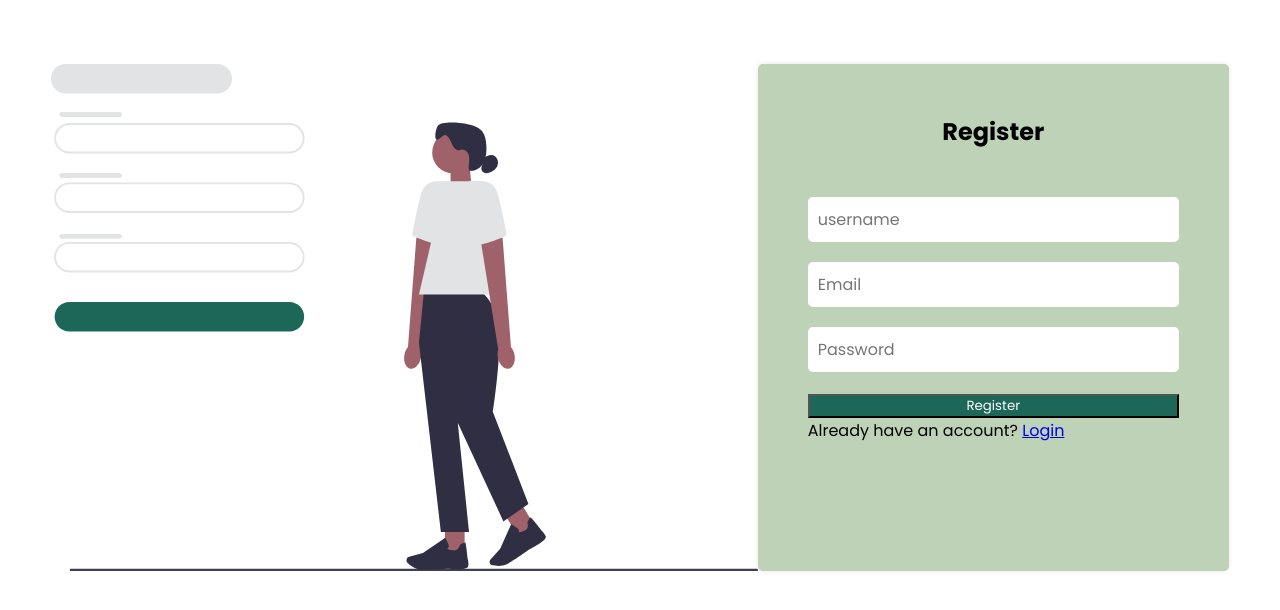
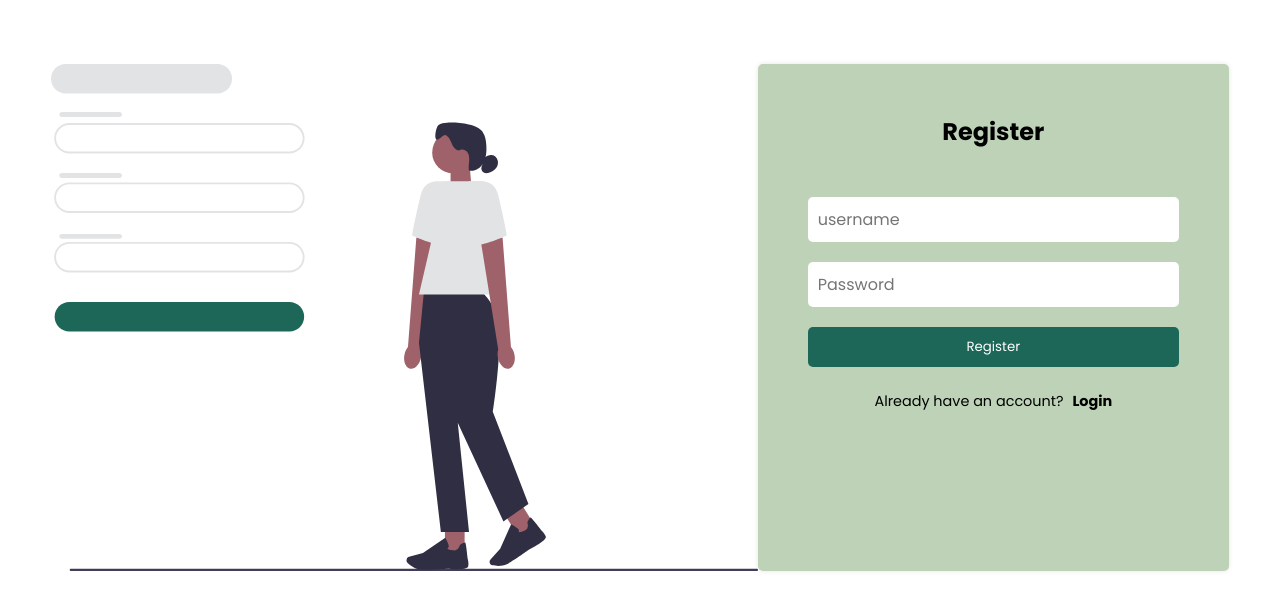
Before and after one commit to Hannah-Liao/homework3, a React (Create React App) app: page / in a window 1280 px wide. Shown: the top 610 px of the page. Built offline with nearby package versions, Linux system fonts and the light colour scheme; a web font is replaced by a local one.

Commit message:
refactor

```diff
--- a/src/App.css
+++ b/src/App.css
@@ -39,6 +39,19 @@ h2 {
 	width: 100%;
 }
 
+.auth-container p {
+	font-size: 0.9rem;
+	margin-top: 1.5rem;
+	text-align: center;
+}
+
+.auth-container p a {
+	color: var(--heading-color);
+	text-decoration: none;
+	margin-left: 5px;
+	font-weight: 700;
+}
+
 .auth-container h2 {
 	margin-bottom: 3rem;
 	text-align: center;
@@ -62,9 +75,12 @@ input:focus {
 }
 
 .auth_btn {
-	background: var(--primary-color) !important;
+	background: var(--primary-color);
+	border: none;
+	border-radius: 5px;
+	padding: 10px;
 	width: 100%;
-	color: #fff !important;
+	color: #fff;
 	cursor: pointer;
 }
 
--- a/src/pages/signup/SignUp.jsx
+++ b/src/pages/signup/SignUp.jsx
@@ -5,7 +5,6 @@ import registerImg from '../../assets/sign_up.svg';
 
 const SignUp = () => {
 	const [username, setUsername] = useState('');
-	const [email, setEmail] = useState('');
 	const [password, setPassword] = useState('');
 
 	const navigate = useNavigate();
@@ -17,7 +16,7 @@ const SignUp = () => {
 
 	return (
 		<section className='auth'>
-			<img src={registerImg} alt='' />
+			<img src={registerImg} alt='register imgage' />
 
 			<div className='auth-container'>
 				<form onSubmit={handleSubmit}>
@@ -29,15 +28,6 @@ const SignUp = () => {
 							placeholder='username'
 							value={username}
 							onChange={(e) => setUsername(e.target.value)}
-						/>
-					</div>
-					<div className='form-group'>
-						<input
-							type='email'
-							id='email'
-							placeholder='Email'
-							value={email}
-							onChange={(e) => setEmail(e.target.value)}
 						/>
 					</div>
 
```
